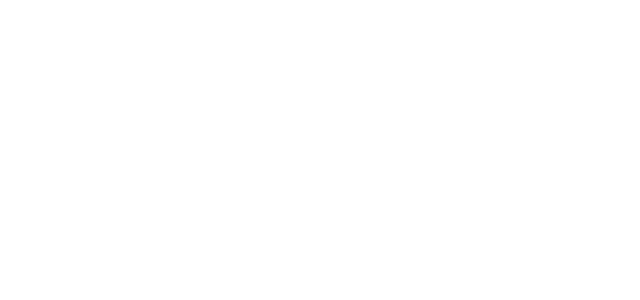
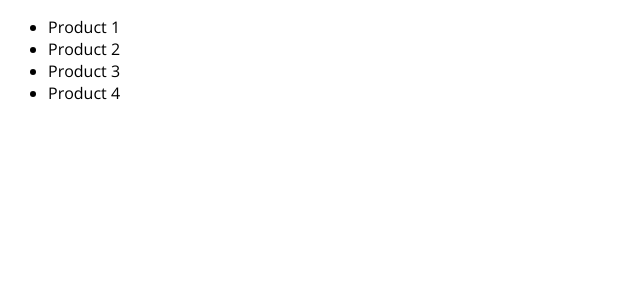
Before and after one commit to chlrobert93/NextjsPagePreRenderingDataFetching-, a Next.js app: page / in a window 1280 px wide. Before the commit this address had no page. Shown: the top 300 px of the page, without its empty margins (0-640 px from the left). Built offline with nearby package versions, Linux system fonts and the light colour scheme.

Commit message:
Trabajar con parámeteros dinámicos

```diff
--- a/data/dummy-backend.json
+++ b/data/dummy-backend.json
@@ -1,5 +1,8 @@
 {
   "products": [
-
+    { "id": "p1", "title": "Product 1", "description": "This is product 1" },
+    { "id": "p2", "title": "Product 2", "description": "This is product 1"},
+    { "id": "p3", "title": "Product 3", "description": "This is product 1" },
+    { "id": "p4", "title": "Product 4", "description": "This is product 1" }
   ]
 }
```
Also changed, not shown: pages/[pid].js (added, +13 -0 lines).
